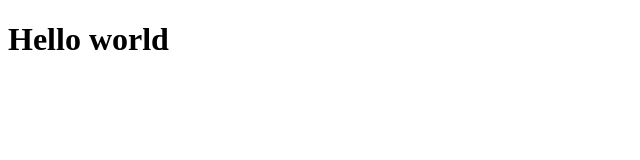
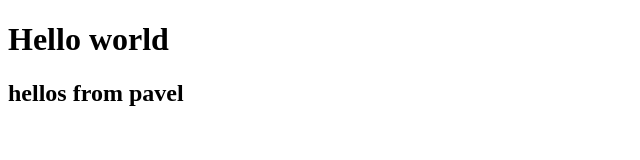
Before and after one commit to Monimrowka/Monika-project, a plain HTML site: page index.html in a window 1280 px wide. Shown: the whole page, without its empty margins (0-640 px from the left). Drawn offline with Linux system fonts and the light colour scheme.

Commit message:
added a greeting

```diff
--- a/index.html
+++ b/index.html
@@ -8,5 +8,6 @@
 </head>
 <body>
     <h1> Hello world</h1>
+    <h2> hellos from pavel </h2>
 </body>
 </html>
```
